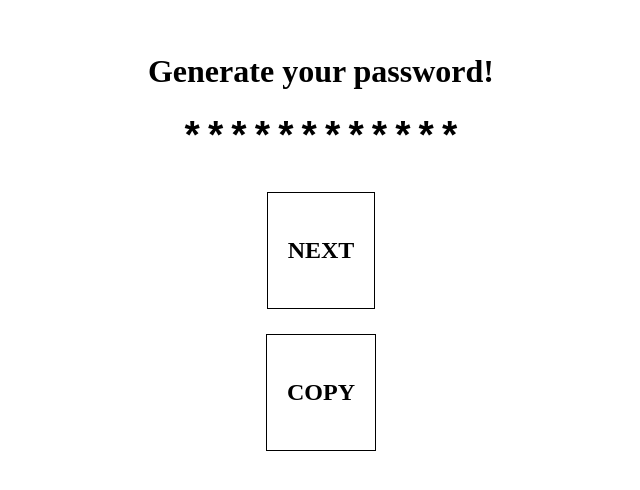
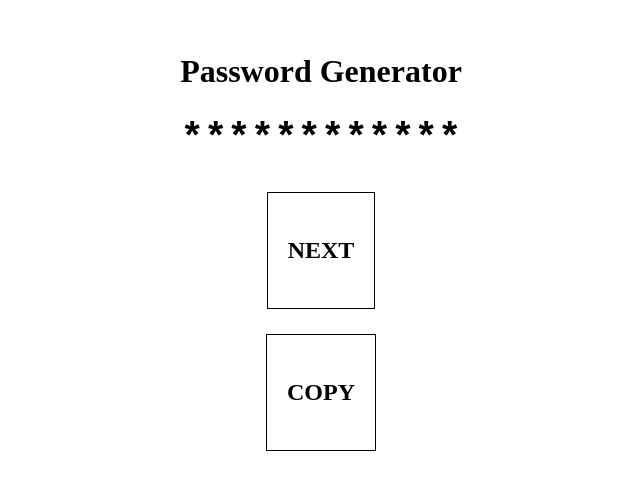
Before and after one commit to MaximFe/gpass, a plain HTML site: page index.html in a window 1280 px wide. Shown: the part 146-636 px from the top of the page, without its empty margins (319-959 px from the left). Drawn offline with Linux system fonts and the light colour scheme.

Commit message:
Changed <h1>

```diff
--- a/index.html
+++ b/index.html
@@ -9,7 +9,7 @@
 </head>
 <body>
   <div class="flex-container">
-    <h1 class="col">Generate your password!</h1>
+    <h1 class="col">Password Generator</h1>
     <div class="col">
         <textarea class="text_area" id="text" rows="1" readonly>************</textarea>
     </div>
```
Also changed, not shown: 2 other files.
